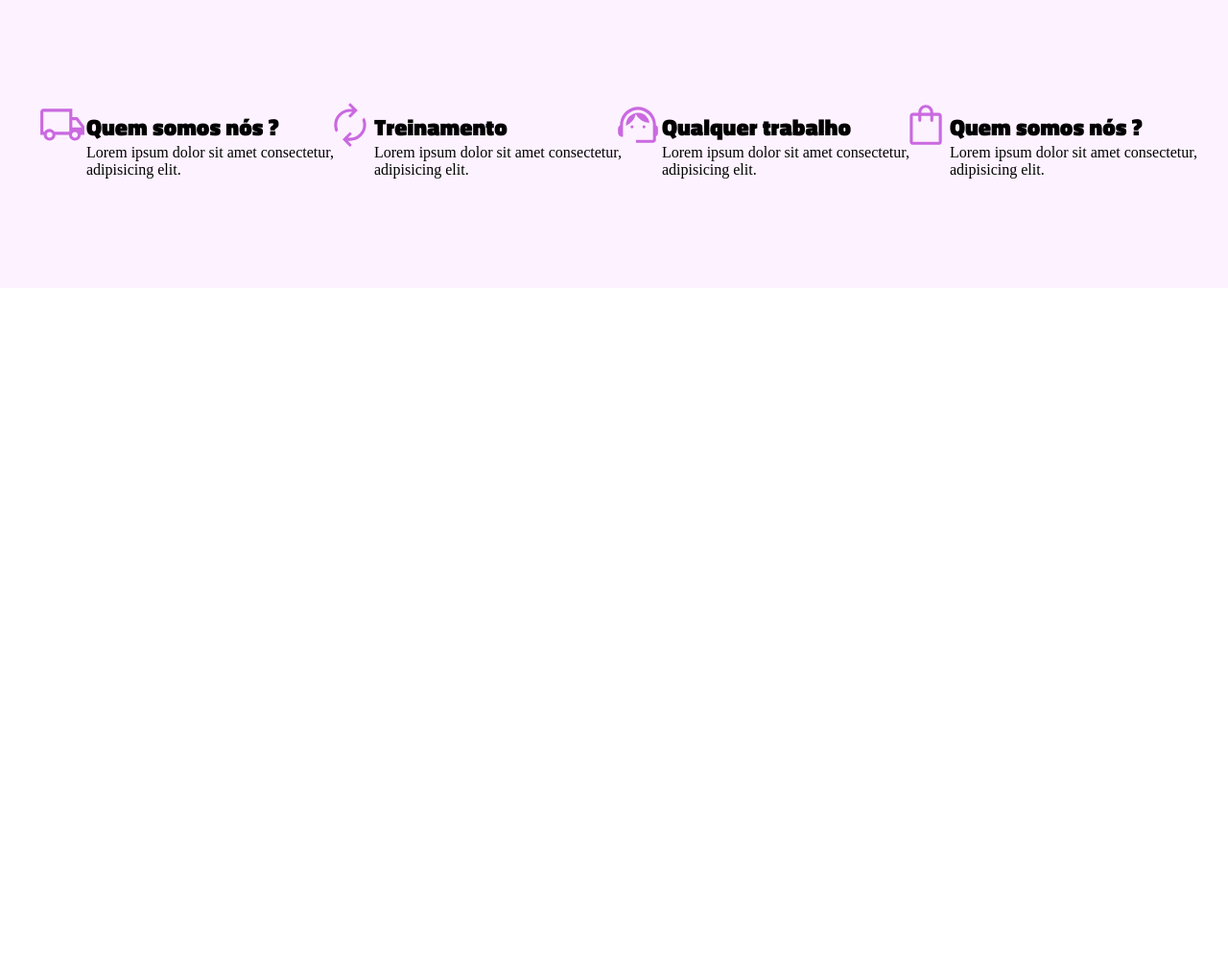
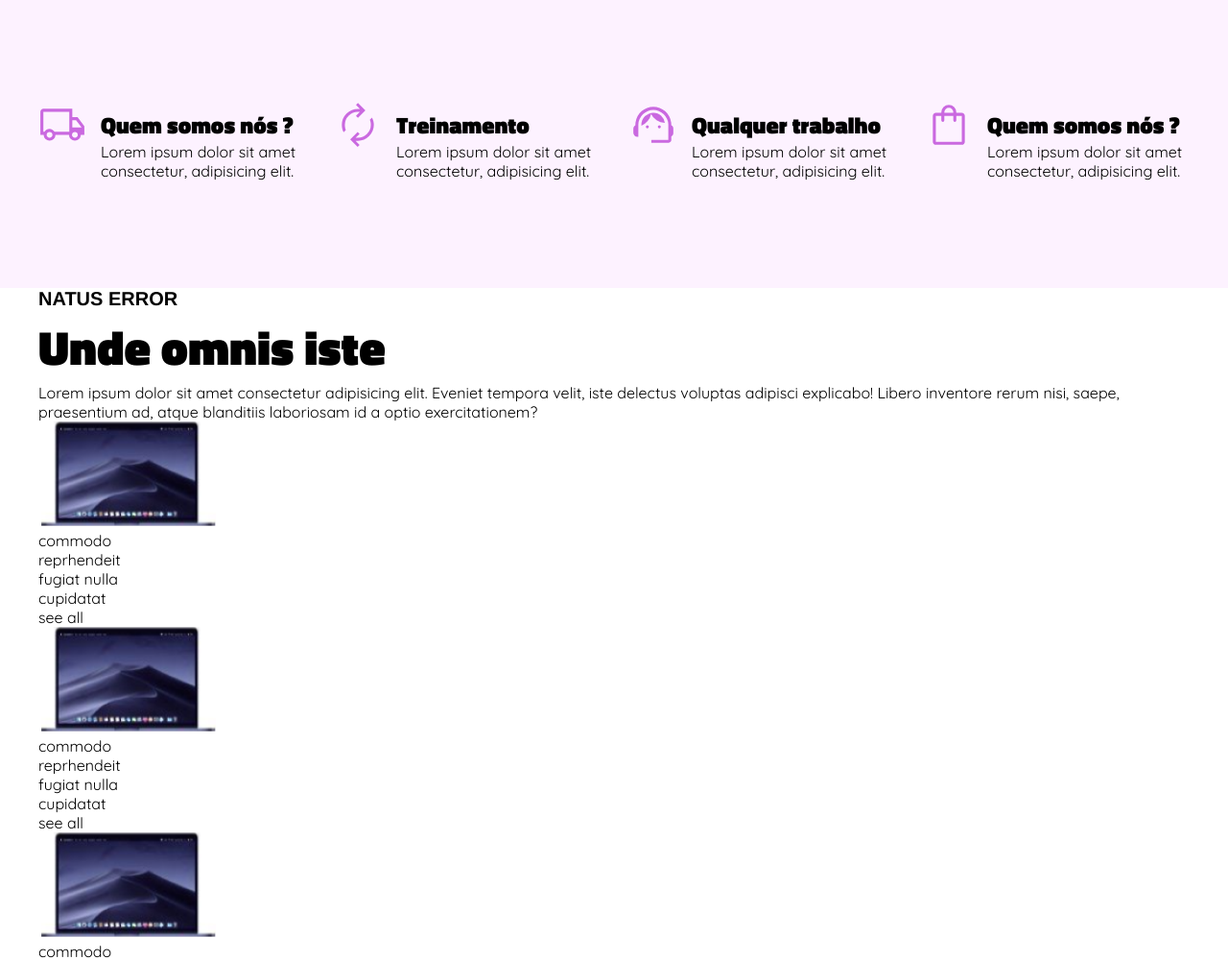
Before and after one commit to AlbatrozPyt/Desafio_Front_End, a plain HTML site: page index.html in a window 1280 px wide. Shown: the part 978-1978 px from the top of the page at 96% size. Before the commit the page ends 1278 px from the top, so only its background shows below. Drawn offline with Linux system fonts and the light colour scheme.

Commit message:
<info>  pronto inicio de <loja>

```diff
--- a/css/style.css
+++ b/css/style.css
@@ -2,6 +2,11 @@
 @font-face {
     font-family: "Titillium_Web";
     src: url(../assets/fonts/Titillium_Web/TitilliumWeb-Black.ttf);
+}
+
+@font-face {
+    font-family: "Quicksand";
+    src: url(/assets/fonts/Quicksand/Quicksand-VariableFont_wght.ttf);
 }
 
 /* RESET */
@@ -92,6 +97,7 @@ main {
     background-image: linear-gradient(to right, rgb(187, 10, 187), rgb(79, 79, 255));
 }
 
+/* SETAS */
 main .setas {
     position: relative;
     top: 400px;
@@ -117,6 +123,7 @@ main .setas span:focus {
     border: none;
 }
 
+/* Banner */
 main .banner {
     display: flex;
     align-items: center;
@@ -161,6 +168,7 @@ main article {
     justify-content: space-between;
 }
 
+/* INFO */
 main section {
     background-color: #FDF2FF;
     height: 300px;
@@ -170,6 +178,7 @@ main section .info {
     display: flex;
     justify-content: space-between;
     align-items: center;
+    gap: 15px;;
     height: 100%;
 }
 main .info .topicos {
@@ -188,5 +197,28 @@ main section .info  h2 {
 }
 
 main section .info p {
-    width: 300px;
+    font-family: "Quicksand";
+    width: 228px;
 }
+
+/* LOJA */
+main .loja {
+    background-color: white;
+    height: 500px;
+}
+
+main .loja h3 {
+    color: black;
+    font-family: 'Franklin Gothic Medium', 'Arial Narrow', Arial, sans-serif;
+    font-size: 20px;;
+    text-transform: uppercase;
+}
+
+main .loja h1 {
+    font-family: Titillium_Web;
+    font-size: 50px;
+}
+
+main .loja p {
+    font-family: "Quicksand";
+}
--- a/index.html
+++ b/index.html
@@ -100,6 +100,55 @@
 
             </div>
         </section>
+
+        <section class="loja">
+            <div class="grid-layout">
+                <h3>natus error</h3>
+                <h1>Unde omnis iste</h1>
+                <p>
+                    Lorem ipsum dolor sit amet consectetur adipisicing elit. Eveniet tempora velit, iste delectus
+                    voluptas adipisci explicabo! Libero inventore rerum nisi, saepe, praesentium ad, atque blanditiis
+                    laboriosam id a optio exercitationem?
+                </p>
+
+                <div class="produtos">
+                    <img src="assets/images/notebook.png" alt="">
+                    <p>commodo</p>
+                    <p>reprhendeit</p>
+                    <p>fugiat nulla</p>
+                    <p>cupidatat</p>
+                    <p>see all</p>
+                </div>
+
+                <div class="produtos">
+                    <img src="assets/images/notebook.png" alt="">
+                    <p>commodo</p>
+                    <p>reprhendeit</p>
+                    <p>fugiat nulla</p>
+                    <p>cupidatat</p>
+                    <p>see all</p>
+                </div>
+
+                <div class="produtos">
+                    <img src="assets/images/notebook.png" alt="">
+                    <p>commodo</p>
+                    <p>reprhendeit</p>
+                    <p>fugiat nulla</p>
+                    <p>cupidatat</p>
+                    <p>see all</p>
+                </div>
+
+                <div class="produtos">
+                    <img src="assets/images/notebook.png" alt="">
+                    <p>commodo</p>
+                    <p>reprhendeit</p>
+                    <p>fugiat nulla</p>
+                    <p>cupidatat</p>
+                    <p>see all</p>
+                </div>
+            </div>
+        </section>
+
     </main>
 
     <footer>
```
Also changed, not shown: assets/fonts/Quicksand/OFL.txt (added), assets/fonts/Quicksand/Quicksand-VariableFont_wght.ttf (added), assets/fonts/Quicksand/README.txt (added), assets/fonts/Quicksand/static/Quicksand-Bold.ttf (added), assets/fonts/Quicksand/static/Quicksand-Light.ttf (added), assets/fonts/Quicksand/static/Quicksand-Medium.ttf (added), assets/fonts/Quicksand/static/Quicksand-Regular.ttf (added), assets/fonts/Quicksand/static/Quicksand-SemiBold.ttf (added), assets/images/notebook.png (added).
